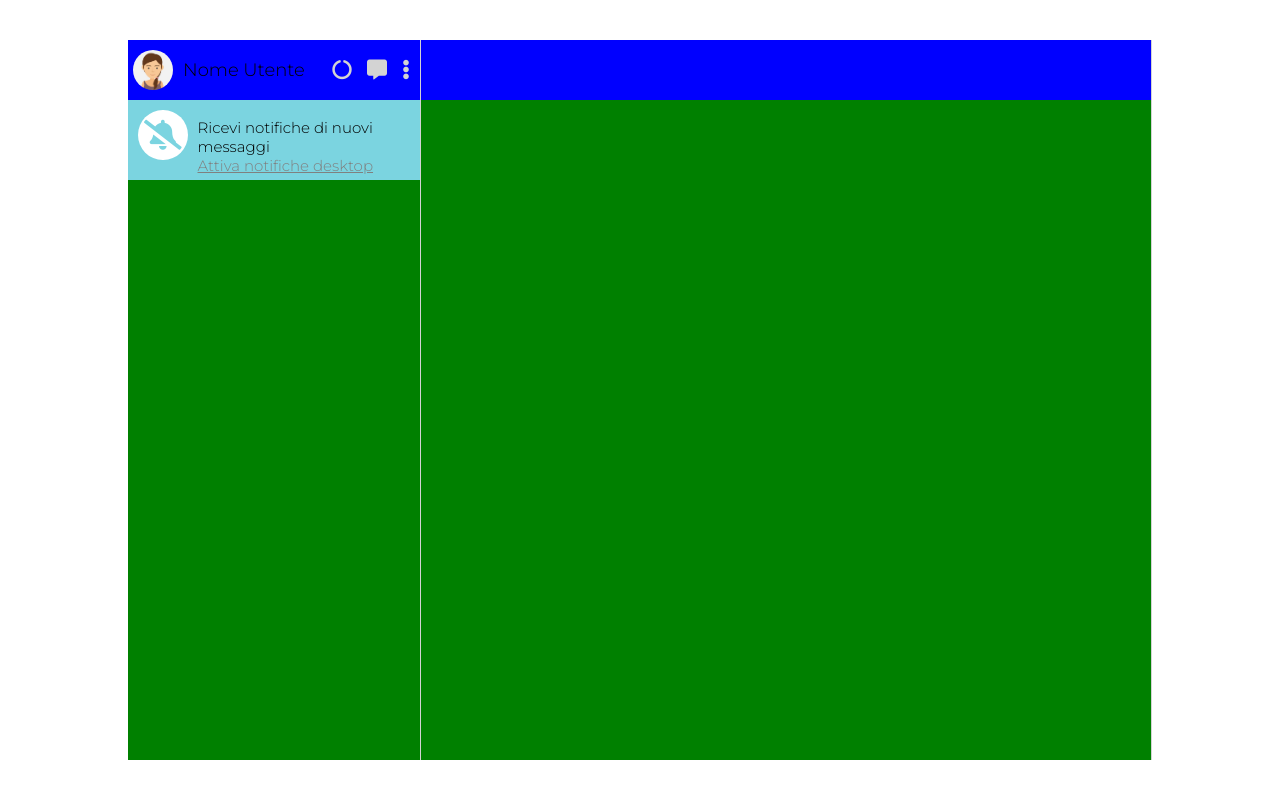
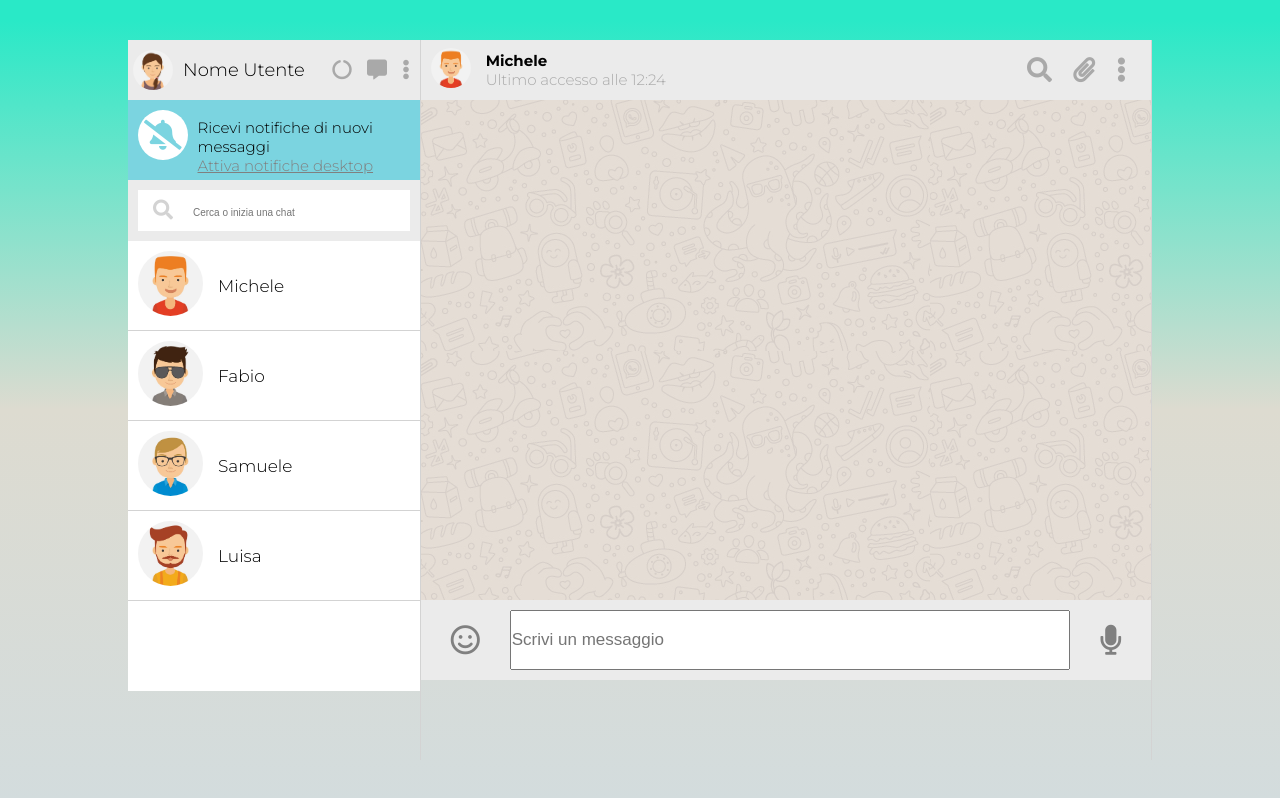
Before and after one commit to Nicola-Lusso/js-html-css-boolzap, a plain HTML site: page index.html in a window 1280 px wide. Drawn offline with Linux system fonts and the light colour scheme.

Commit message:
complete

```diff
--- a/css/style.css
+++ b/css/style.css
@@ -11,6 +11,7 @@ body{
   margin: 0;
   padding: 0;
   font-family: 'Montserrat', sans-serif;
+  background: linear-gradient( rgb(41, 233, 199) 20px ,rgb(221, 219, 208), rgb(211, 220, 221));
 }
 
 .container{
@@ -23,7 +24,7 @@ body{
 
 .left{
   width: 40%;
-  background-color: green;
+  /* background-color: green; */
   border-right: 1px solid lightgrey;
 }
 
@@ -34,7 +35,7 @@ body{
 
 .right{
   width: 100%;
-  background-color: green;
+  /* background-color: green; */
   border-right: 1px solid lightgrey;
 }
 
@@ -42,7 +43,7 @@ body{
 .header-left, .header-right{
   width: 100%;
   height: 60px;
-  background-color: blue;
+  background-color: rgb(235, 235, 235);
 }
 
 /* USER */
@@ -66,7 +67,7 @@ body{
 
 .user .options {
   font-size: 20px;
-  color: lightgrey;
+  color: darkgrey;
 }
 
 .options i {
@@ -112,3 +113,136 @@ body{
   padding-bottom: 5px;
   cursor: pointer;
 }
+
+/* SEARCH */
+.searchbar {
+  padding: 10px;
+  background-color: rgb(235, 235, 235);
+}
+
+.search-container {
+  padding: 10px 0 10px 15px;
+  background-color: white;
+  display: flex;
+  align-items: center;
+}
+
+.search-container i {
+  font-size: 20px;
+  color: lightgrey;
+  cursor: pointer;
+}
+
+.search-container input {
+  margin-left: 20px;
+  border: none;
+  outline: none;
+  width: 100%;
+  font-size: 10px;
+}
+
+
+/* CONTATTI */
+.contacts {
+  flex-grow: 1;
+  background-color: white;
+  overflow-y: scroll;
+  height: calc(100% - 200px);
+  max-height: 450px;
+}
+
+.contact {
+  padding: 10px;
+  display: flex;
+  font-size: 17px;
+  border-bottom: 1px solid lightgrey;
+}
+
+.contacts .contact:hover {
+  background-color: rgb(235, 235, 235);
+  cursor: pointer;
+}
+.contact img {
+  width: 65px;
+  border-radius: 50%;
+}
+
+.friends {
+  padding-left: 15px;
+  display: flex;
+  align-items: center;
+}
+
+/* HEADER-RIGHT */
+.header-right {
+  padding: 10px;
+  display: flex;
+  align-items: center;
+
+}
+
+.chat-img img {
+  width: 40px;
+  border-radius: 50%;
+}
+
+.chat-contact {
+  flex-grow: 1;
+  padding-left: 15px;
+}
+
+.chat-contact .name {
+  font-size: 15px;
+  font-weight: bold;
+  color: black;
+}
+
+.chat-contact .info{
+  color: darkgrey;
+  font-size: 15px;
+}
+
+.chat-options {
+  font-size: 25px;
+}
+
+.chat-options i {
+  padding-right: 15px;
+  color: darkgrey;
+}
+
+/* CHAT-CONTAINER */
+.chat-container{
+  height: calc(100% - 100px);
+  max-height: 500px;
+  flex-grow: 1;
+  background-image: url("../img/mine.jpg");
+  background-size: auto;
+  overflow-y: scroll;
+}
+
+
+/* FOOTER-CHAT */
+.footer-chat {
+  padding: 10px 0;
+  display: flex;
+  align-items: center;
+  background-color: rgb(235, 235, 235);
+
+}
+
+.footer-chat i {
+  font-size: 30px;
+  padding: 0 30px;
+  color: grey;
+}
+
+.message {
+  flex-grow: 1;
+}
+
+.message input{
+  height: 60px;
+  width: 100%;
+  font-size: 17px;
+}
--- a/index.html
+++ b/index.html
@@ -40,8 +40,47 @@
               </p>
             </div>
           </div>
-        <div class="searchbar"></div>
-        <div class="contacts"></div>
+        </div>
+
+        <!-- SEARCHBAR -->
+        <div class="searchbar">
+          <div class="search-container">
+           <div class="search-icon">
+             <i class="fas fa-search"></i>
+           </div>
+           <div class="search-input">
+             <input type="text" placeholder="Cerca o inizia una chat">
+           </div>
+         </div>
+        </div>
+
+        <!-- CONTATTI -->
+        <div class="contacts">
+          <div class="contact">
+            <div class="contact-img">
+              <img src="img/avatar_1.jpg" alt="">
+            </div>
+            <p class="friends">Michele</p>
+          </div>
+          <div class="contact">
+            <div class="contact-img">
+              <img src="img/avatar_2.jpg" alt="">
+            </div>
+            <p class="friends">Fabio</p>
+          </div>
+          <div class="contact">
+            <div class="contact-img">
+              <img src="img/avatar_3.jpg" alt="">
+            </div>
+            <p class="friends">Samuele</p>
+          </div>
+          <div class="contact">
+            <div class="contact-img">
+              <img src="img/avatar_4.jpg" alt="">
+            </div>
+            <p class="friends">Luisa</p>
+          </div>
+        </div>
 
       </section>
       <!-- /Sezione SX -->
@@ -49,9 +88,41 @@
       <!-- Inizio Sezione DX -->
       <section class="right">
 
-        <div class="header-right"></div>
-        <div class="chat-container"></div>
-        <div class="footer-chat"></div>
+        <div class="header-right">
+          <div class="chat-img">
+            <img src="img/avatar_1.jpg" alt="contact-img">
+          </div>
+          <div class="chat-contact">
+            <div class="name">
+              Michele
+            </div>
+            <div class="info">
+              Ultimo accesso alle 12:24
+            </div>
+          </div>
+
+          <div class="chat-options">
+            <i class="fas fa-search"></i>
+            <i class="fas fa-paperclip"></i>
+            <i class="fas fa-ellipsis-v"></i>
+          </div>
+
+        </div>
+        <div class="chat-container">
+
+        </div>
+        <div class="footer-chat">
+          <div class="emoji">
+           <i class="far fa-smile"></i>
+          </div>
+          <div class="message">
+            <input type="text" placeholder="Scrivi un messaggio">
+          </div>
+          <div class="vocale">
+            <i class="fas fa-microphone"></i>
+          </div>
+
+        </div>
 
       </section>
       <!-- /Sezione DX -->
```
Lines whose indentation alone changed are shown as unchanged.
